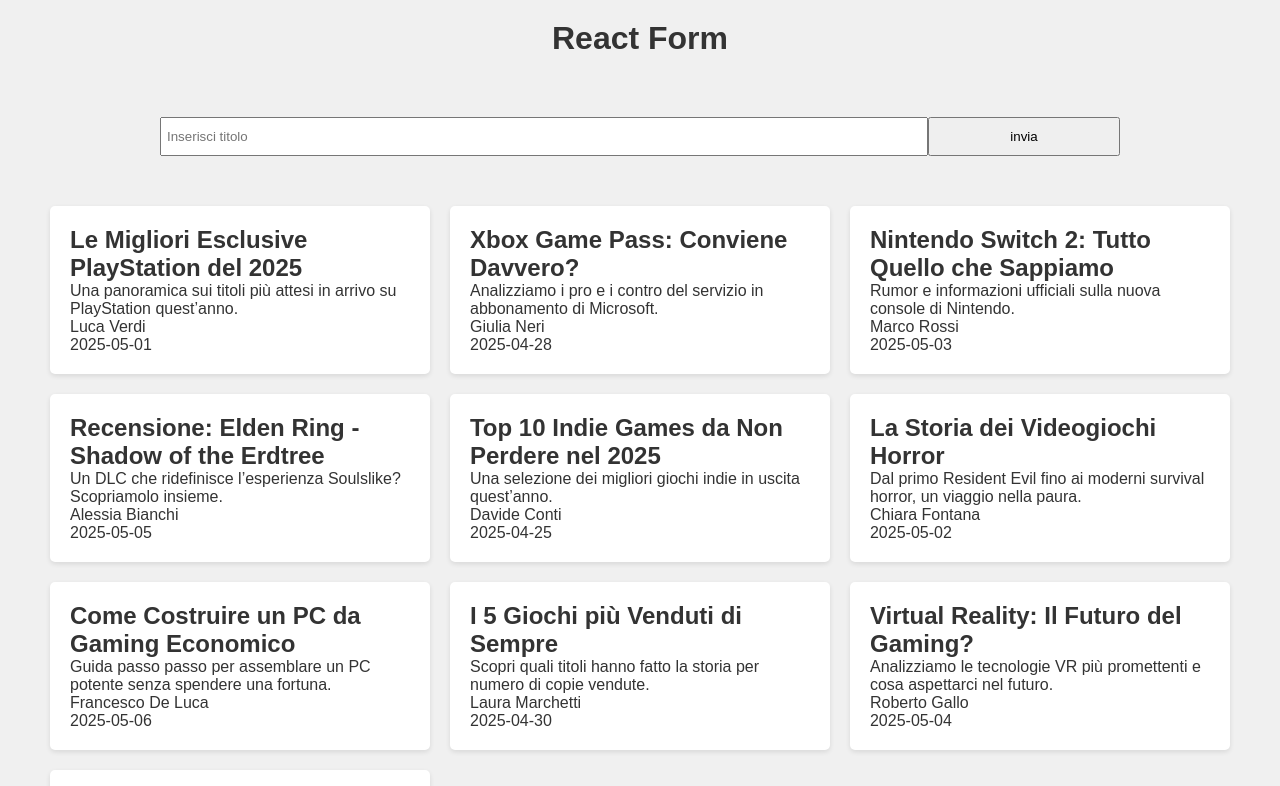
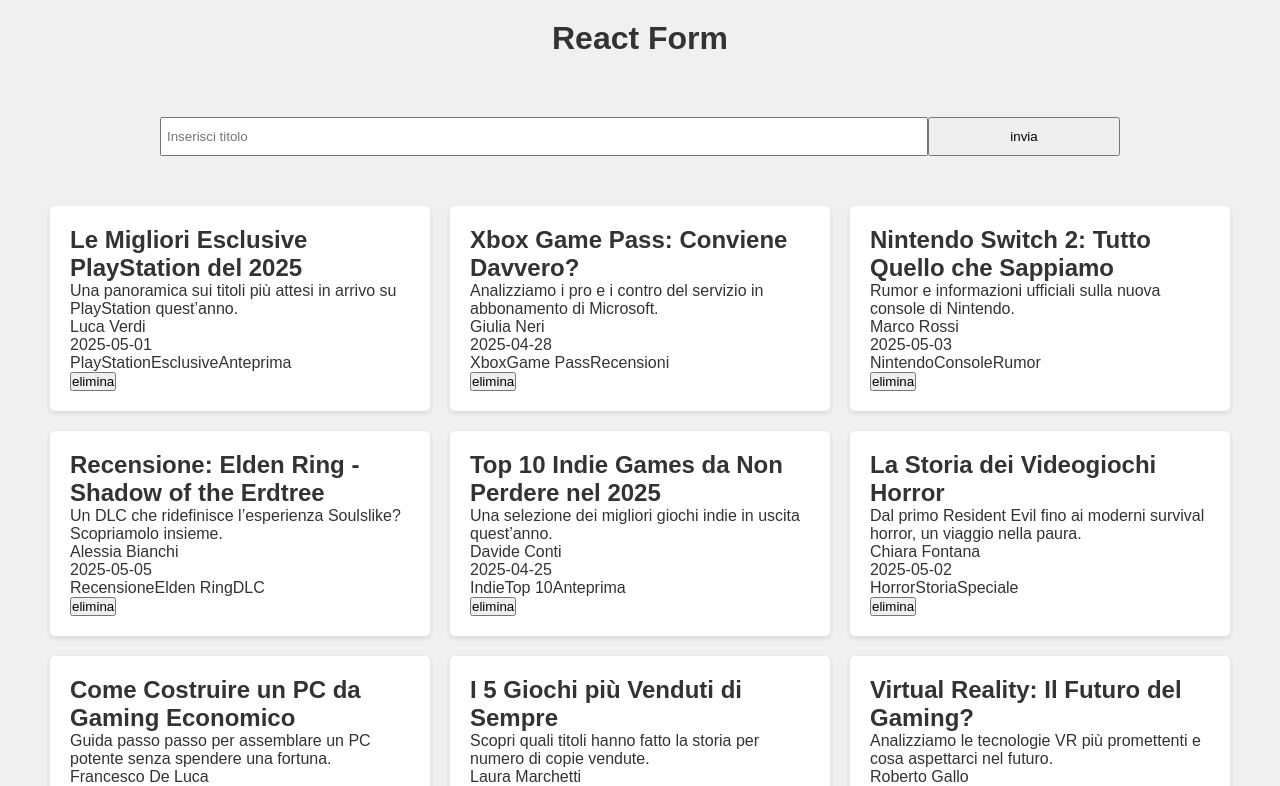
Before and after one commit to FrancescoPalazzo97/react-form, a React (Vite) app: page / in a window 1280 px wide. Shown: the top 786 px of the page. Built offline with nearby package versions, Linux system fonts and the light colour scheme.

Commit message:
[FEAT] Implement delete article

```diff
--- a/src/App.jsx
+++ b/src/App.jsx
@@ -1,31 +1,31 @@
-import initialArticles from './assets/articles.js'
-import { useState } from 'react'
+import initialArticles from './assets/articles.js';
+import { useState } from 'react';
 
 function App() {
-
-  const [newArticle, setNewArticle] = useState("")
-  const [articles, setArticles] = useState(initialArticles)
+  const [newArticle, setNewArticle] = useState("");
+  const [articles, setArticles] = useState(initialArticles);
 
   const addArticle = (e) => {
-    e.preventDefault()
-    console.log(`Nuovo articolo: ${newArticle}`)
-
+    e.preventDefault();
     const newArticleObj = {
-      id: articles[articles.length - 1].id + 1,
+      id: articles.length === 0 ? 1 : articles[articles.length - 1].id + 1,
       title: newArticle,
       description: "Descrizione dell'articolo",
       author: 'Giulia Neri',
       date: '2025-04-28',
       tags: ['Xbox', 'Game Pass', 'Recensioni']
-    }
+    };
+    setArticles([...articles, newArticleObj]);
+    setNewArticle("");
+  };
 
-    setArticles([...articles, newArticleObj])
-    setNewArticle("")
-  }
+  const handleDeleteElement = (id) => {
+    const filteredArticles = articles.filter(article => article.id !== id);
+    setArticles(filteredArticles);
+  };
 
   return (
     <>
-
       <header>
         <div className="container">
           <h1>React Form</h1>
@@ -39,27 +39,37 @@
                 type="text"
                 placeholder="Inserisci titolo"
                 value={newArticle}
-                onChange={e => setNewArticle(e.target.value)} />
+                onChange={(e) => setNewArticle(e.target.value)}
+              />
               <button>invia</button>
             </div>
           </form>
           <div className="articles-container">
-            {articles.map(article => (
+            {articles.map((article) => (
               <div className="article-card" key={article.id}>
                 <div className="article-title">
                   <h2>{article.title}</h2>
                 </div>
-                <p>{article.description}</p>
-                <p>{article.author}</p>
-                <p>{article.date}</p>
+                <div className="article-body">
+                  <p>{article.description}</p>
+                  <p>{article.author}</p>
+                  <p>{article.date}</p>
+                  <div className="tags">
+                    {article.tags.map((tag) => (
+                      <span key={tag}>{tag}</span>
+                    ))}
+                  </div>
+                  <button onClick={() => handleDeleteElement(article.id)}>
+                    elimina
+                  </button>
+                </div>
               </div>
             ))}
           </div>
         </div>
-      </main >
-
+      </main>
     </>
-  )
+  );
 }
 
-export default App
+export default App;
```
